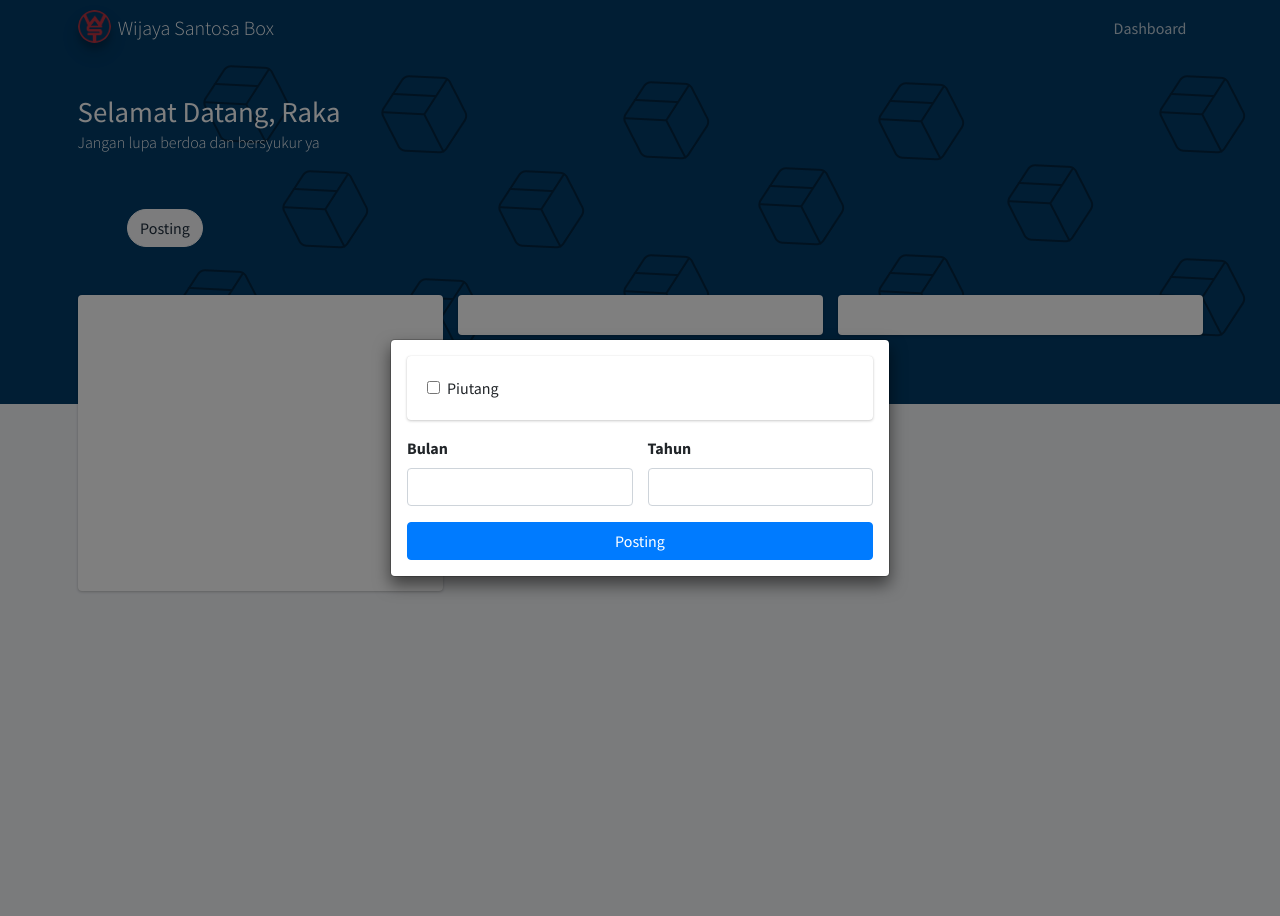
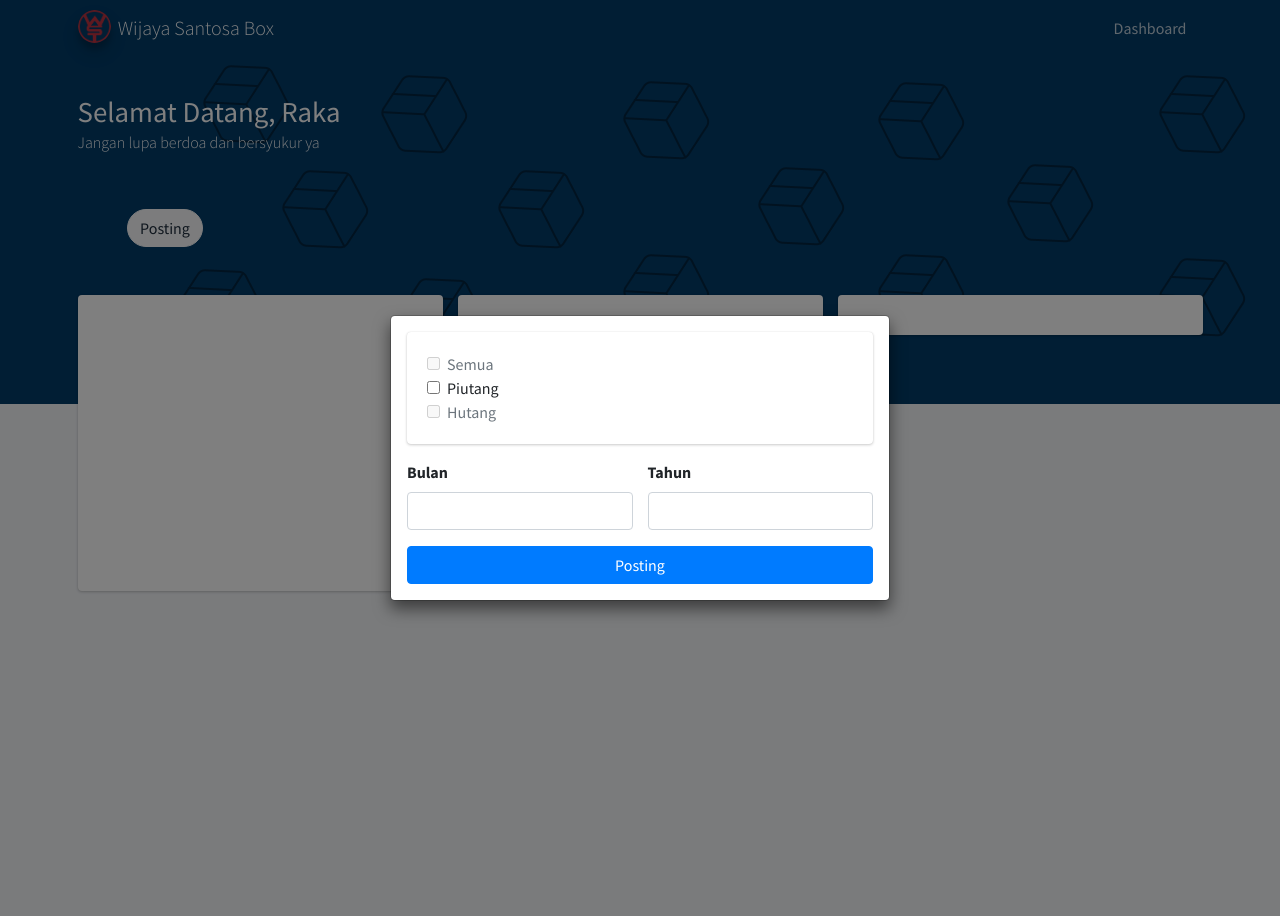
Before and after one commit to DominicusRA/posting_wsb, a CodeIgniter app: page /database/ in a window 1280 px wide, after a click on "Posting". Run offline with CodeIgniter, Linux system fonts and the light colour scheme; some libraries are stand-ins or nearby versions.

Commit message:
tampilan posting dan progres bar

```diff
--- a/application/views/dashboard/index.php
+++ b/application/views/dashboard/index.php
@@ -16,7 +16,7 @@ $this->load->view('addition/head.php');
 
 
 
-        <div class="content-wrapper bg-primary" style="background-image: url('<?php echo base_url() ?>assets/image/background.png'); height: 100vh">
+        <div class="content-wrapper bg-primary" style="background-image: url('<?php echo base_url() ?>assets/image/background.png'); height: 100vh;">
 
             <div class="content-header">
                 <div class="container my-4">
@@ -89,6 +89,94 @@ $this->load->view('addition/head.php');
 
     </div>
 
+    <div class="modal fade" id="posting" tabindex="-1" aria-labelledby="exampleModalLabel" aria-hidden="true">
+        <div class="modal-dialog modal-dialog-centered">
+            <div class="modal-content">
+                <div class="modal-body">
+                    <!-- <form action="<?= base_url('index.php/posting_controller/piutang') ?>" method="POST"> -->
+                    <div class="row">
+                        <div class="col">
+                            <div class="card">
+                                <div class="card-body">
+                                    <div class="row">
+                                        <div class="col">
+                                            <div class="form-check">
+                                                <input class="form-check-input" type="checkbox" value="piutang" id="jenis_posting[]" name="jenis_posting[]" disabled>
+                                                <label class="form-check-label" for="jenis_posting">
+                                                    Semua
+                                                </label>
+                                            </div>
+                                            <div class="form-check">
+                                                <input class="form-check-input" type="checkbox" value="piutang" id="jenis_posting[]" name="jenis_posting[]">
+                                                <label class="form-check-label" for="jenis_posting">
+                                                    Piutang
+                                                </label>
+                                            </div>
+                                            <div class="form-check">
+                                                <input class="form-check-input" type="checkbox" value="hutang" id="jenis_posting[]" name="jenis_posting[]" disabled>
+                                                <label class="form-check-label" for="jenis_posting">
+                                                    Hutang
+                                                </label>
+                                            </div>
+                                        </div>
+                                    </div>
+                                </div>
+                            </div>
+                        </div>
+                    </div>
+                    <div class="row">
+                        <div class="col">
+                            <div class="form-group">
+                                <label for="exampleInputEmail1">Bulan</label>
+                                <input type="number" class="form-control" id="bulan" name="bulan" min="1" max="12">
+                            </div>
+                        </div>
+                        <div class="col">
+                            <div class="form-group">
+                                <label for="exampleInputEmail1">Tahun</label>
+                                <input type="number" class="form-control" id="tahun" min="1" max="<?= date('Y') ?>" name="tahun">
+                            </div>
+                        </div>
+                    </div>
+                    <div class="row">
+                        <div class="col">
+                            <button type="submit" onclick="posting()" class="btn btn-primary btn-block">Posting</button>
+                        </div>
+                    </div>
+
+                    <!-- Bulan:
+                            <input type="number" id="bulan" min="1" max="12" name="bulan">
+                            Tahun:
+                            <input type="number" id="tahun" min="1" max="<?= date('Y') ?>" name="tahun">
+                            <button type="submit">posting</button> -->
+                    <!-- </form> -->
+                </div>
+                <!-- <div class="modal-footer">
+                    <button type="button" class="btn btn-secondary" data-dismiss="modal">Close</button>
+                    <button type="button" class="btn btn-primary">Save changes</button>
+                </div> -->
+            </div>
+        </div>
+    </div>
+    <div class="modal fade" id="proses" data-backdrop="static" tabindex="-1" aria-labelledby="exampleModalLabel" aria-hidden="true">
+        <div class="modal-dialog modal-dialog-centered">
+            <div class="modal-content">
+                <div class="modal-header">Proses Posting</div>
+                <div class="modal-body">
+                    <div class="progress">
+                        <div class="progress-bar progress-bar-striped progress-bar-animated" id="progressBar" role="progressbar" aria-valuenow="0" aria-valuemin="0" aria-valuemax="100" style="width: 0%"></div>
+                    </div>
+                    <div class="row my-2">
+                        <div class="col d-flex justify-content-center h5">
+                            100 % Selesai
+
+                        </div>
+                    </div>
+                </div>
+            </div>
+        </div>
+    </div>
+
 
 
 
@@ -132,91 +220,52 @@ $this->load->view('addition/head.php');
     </script>
     <script>
         function posting() {
+            const jenis = []
             var bulan = $('#bulan').val();
             var tahun = $('#tahun').val();
-            console.log(bulan);
-            console.log(tahun);
+            var jenis_posting = document.getElementsByName('jenis_posting[]');
+            for (i = 0; i < jenis_posting.length; i++) {
+                if (jenis_posting[i].checked) {
+                    jenis.push(jenis_posting[i].value)
+                }
+            }
             $('#posting').modal('hide');
             $('#proses').modal('show');
-            // $.ajax({
-            //     type: "POST",
-            //     url: "<?= base_url('index.php/posting_controller/piutang') ?>",
-            //     dataType: "JSON",
-            //     data: {
-            //         bulan: bulan,
-            //         tahun: tahun
-            //     },
-            //     success: function(data) {
-            //         console.log("'dpfjngzdg")
-            //     }
+            $.ajax({
+                type: "POST",
+                url: "<?= base_url('index.php/posting_controller/piutang') ?>",
+                dataType: "JSON",
+                data: {
+                    bulan: bulan,
+                    tahun: tahun,
+                    jenis: jenis
+                },
+                xhr: function() {
+                    var xhr = new window.XMLHttpRequest();
+                    // Memonitor kemajuan permintaan AJAX
+                    xhr.upload.addEventListener("progress", function(evt) {
+                        if (evt.lengthComputable) {
+                            var percentComplete = (evt.loaded / evt.total) * 100;
+                            // Ubah nliai progres bar
+                            console.log(percentComplete)
+                            // $('#progressBar').val(percentComplete);
+                            $('#progressBar').css('width', percentComplete + '%').attr('aria-valuenow', percentComplete);
+                        }
+                    }, false);
+                    return xhr;
+                },
+                success: function(data) {
+                    console.log(data)
+                },
+                error: function(error) {
+                    console.log(error)
+                }
 
-            // });
+            });
+            console.log("ini jalan kan ?")
         }
     </script>
-    <div class="modal fade" id="posting" tabindex="-1" aria-labelledby="exampleModalLabel" aria-hidden="true">
-        <div class="modal-dialog modal-dialog-centered">
-            <div class="modal-content">
-                <div class="modal-body">
-                    <!-- <form action="<?= base_url('index.php/posting_controller/piutang') ?>" method="POST"> -->
-                    <div class="row">
-                        <div class="col">
-                            <div class="card">
-                                <div class="card-body">
-                                    <div class="form-check">
-                                        <input class="form-check-input" type="checkbox" value="piutang" id="posting" name="posting">
-                                        <label class="form-check-label" for="defaultCheck1">
-                                            Piutang
-                                        </label>
-                                    </div>
-                                </div>
-                            </div>
-                        </div>
-                    </div>
-                    <div class="row">
-                        <div class="col">
-                            <div class="form-group">
-                                <label for="exampleInputEmail1">Bulan</label>
-                                <input type="number" class="form-control" id="bulan" name="bulan" min="1" max="12">
-                            </div>
-                        </div>
-                        <div class="col">
-                            <div class="form-group">
-                                <label for="exampleInputEmail1">Tahun</label>
-                                <input type="number" class="form-control" id="tahun" min="1" max="<?= date('Y') ?>" name="tahun">
-                            </div>
-                        </div>
-                    </div>
-                    <div class="row">
-                        <div class="col">
-                            <button type="submit" onclick="posting()" class="btn btn-primary btn-block">Posting</button>
-                        </div>
-                    </div>
 
-                    <!-- Bulan:
-                            <input type="number" id="bulan" min="1" max="12" name="bulan">
-                            Tahun:
-                            <input type="number" id="tahun" min="1" max="<?= date('Y') ?>" name="tahun">
-                            <button type="submit">posting</button> -->
-                    <!-- </form> -->
-                </div>
-                <!-- <div class="modal-footer">
-                    <button type="button" class="btn btn-secondary" data-dismiss="modal">Close</button>
-                    <button type="button" class="btn btn-primary">Save changes</button>
-                </div> -->
-            </div>
-        </div>
-    </div>
-    <div class="modal fade" id="proses" data-backdrop="static" tabindex="-1" aria-labelledby="exampleModalLabel" aria-hidden="true">
-        <div class="modal-dialog modal-dialog-centered">
-            <div class="modal-content">
-                <div class="modal-body">
-                    <div class="progress">
-                        <div class="progress-bar progress-bar-striped progress-bar-animated" role="progressbar" aria-valuenow="75" aria-valuemin="0" aria-valuemax="100" style="width: 75%"></div>
-                    </div>
-                </div>
-            </div>
-        </div>
-    </div>
 </body>
 
 </html>
```
Also changed, not shown: application/controllers/Posting_controller.php (+12 -1 lines), application/models/Posting_model.php (+8 -10 lines).
